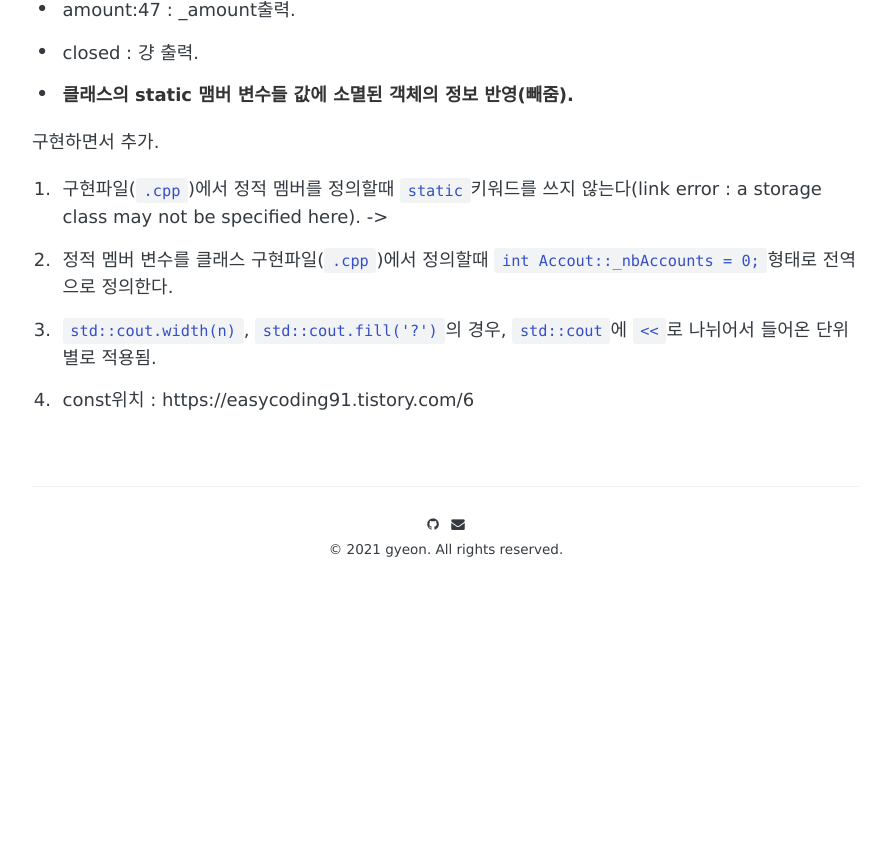
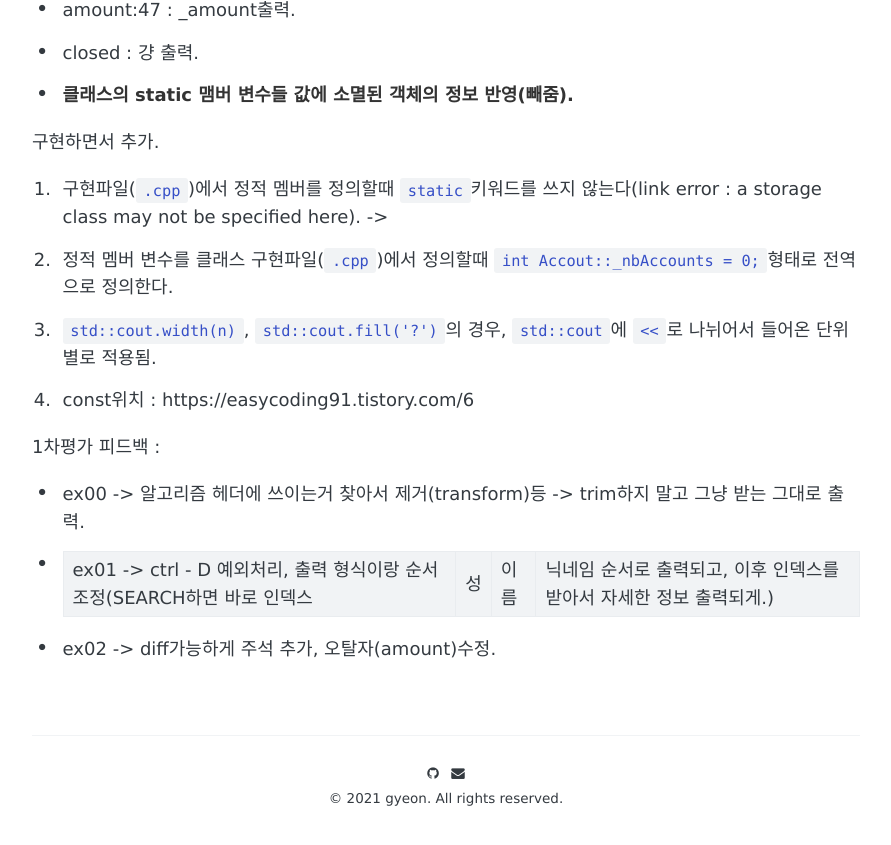
Before and after one commit to gyujun9403/gyujun9403.github.io, a Jekyll site: the page built from _posts/2022-03-07-CppModule00.md, in a window 1280 px wide and 900 px high, scrolled down 7748 px. Shown: the top 845 px of the window, without its empty margins (194-1085 px from the left). Built offline with Jekyll 4.4.1, drawn with Linux system fonts in a browser that asks for light colours; some web fonts are replaced; comment, search, counter and statistics services are not loaded; before the commit the page ends 8399 px from its top, so only the background shows below that.

Commit message:
module00 피드백 추가

```diff
--- a/_posts/2022-03-07-CppModule00.md
+++ b/_posts/2022-03-07-CppModule00.md
@@ -265,3 +265,8 @@ return 0;
 2. 정적 멤버 변수를 클래스 구현파일(`.cpp`)에서 정의할때 `int Accout::_nbAccounts = 0;`형태로 전역으로 정의한다.
 3. `std::cout.width(n)`, `std::cout.fill('?')`의 경우, `std::cout`에 `<<`로 나뉘어서 들어온 단위별로 적용됨.
 4. const위치 : https://easycoding91.tistory.com/6
+
+1차평가 피드백 :
+- ex00 -> 알고리즘 헤더에 쓰이는거 찾아서 제거(transform)등 -> trim하지 말고 그냥 받는 그대로 출력.
+- ex01 -> ctrl - D 예외처리, 출력 형식이랑 순서 조정(SEARCH하면 바로 인덱스|성|이름|닉네임 순서로 출력되고, 이후 인덱스를 받아서 자세한 정보 출력되게.)
+- ex02 -> diff가능하게 주석 추가, 오탈자(amount)수정.
```
